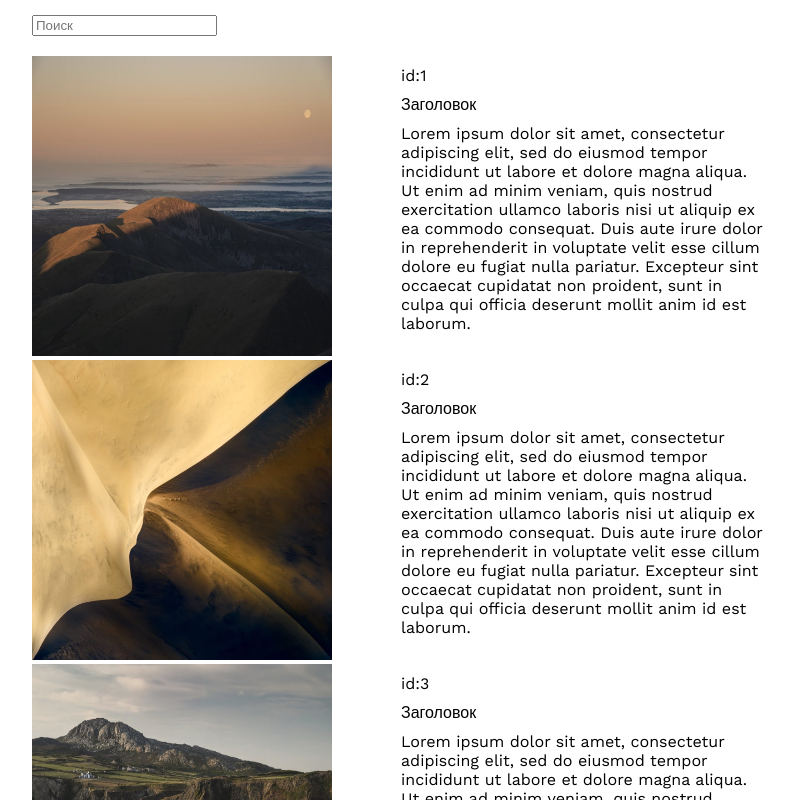
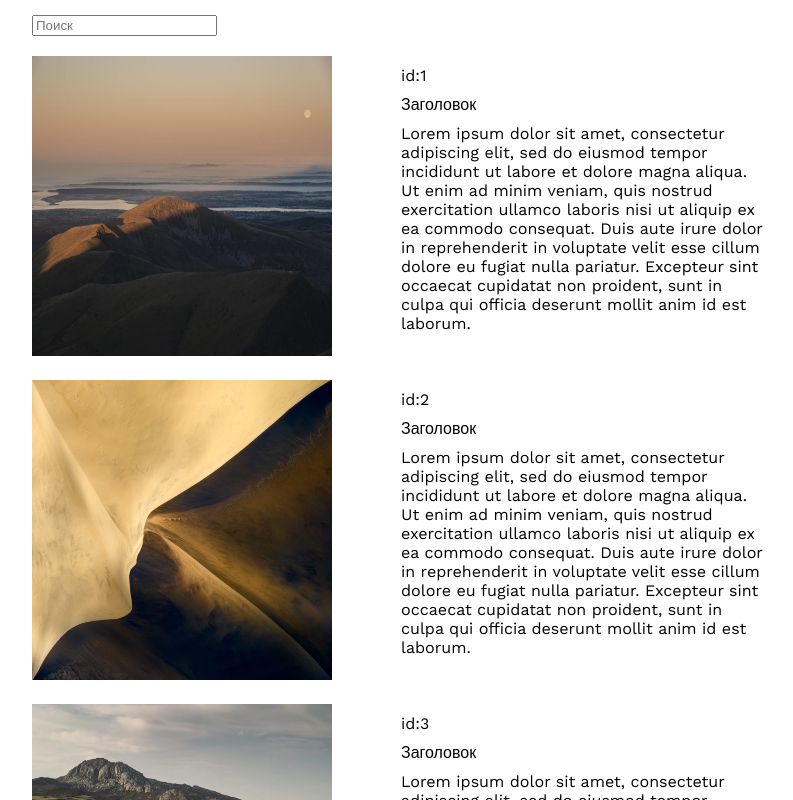
Before and after one commit to T-EVA-01/FinalTask, a Next.js app: page / in a window 1280 px wide. Shown: the top 800 px of the page, without its empty margins (239-1032 px from the left). Built offline with nearby package versions, Linux system fonts and the light colour scheme.

Commit message:
data fetching from getStaticProps

```diff
--- a/lib/api.ts
+++ /dev/null
@@ -1,3 +0,0 @@
-import posts from '../data/_posts/posts.json';
-
-export const getPosts: () => object = () =>  posts;
--- a/src/components/Posts/index.tsx
+++ b/src/components/Posts/index.tsx
@@ -8,6 +8,10 @@ const Posts = styled.div`
     padding: 15px;
 
     input {
+        margin-bottom: 20px;
+    }
+
+    .post {
         margin-bottom: 20px;
     }
 `
@@ -24,7 +28,7 @@ const Index = ({className, data}: PostsProps) => {
             <input type="text" placeholder='Поиск'/>
             {data.map((item, index) => {
                 return(
-                    <Post post={item} key={index}/>
+                    <Post className='post' post={item} key={index}/>
                 )
             })}
         </Posts>
--- a/src/pages/api/hello.ts
+++ /dev/null
@@ -1,13 +0,0 @@
-// Next.js API route support: https://nextjs.org/docs/api-routes/introduction
-import type { NextApiRequest, NextApiResponse } from 'next'
-
-type Data = {
-  name: string
-}
-
-export default function handler(
-  req: NextApiRequest,
-  res: NextApiResponse<Data>
-) {
-  res.status(200).json({ name: 'John Doe' })
-}
--- /dev/null
+++ b/src/pages/api/posts.ts
@@ -0,0 +1,11 @@
+import posts from '../../../data/_posts/posts.json';
+import { NextApiRequest, NextApiResponse } from 'next';
+import { IPost } from '../../../interfaces/interfaces'
+
+
+export default function handler(
+    req: NextApiRequest,
+    res: NextApiResponse<IPost[]>
+) {
+    res.status(200).json(posts)
+}
--- a/src/pages/index.tsx
+++ b/src/pages/index.tsx
@@ -1,8 +1,5 @@
 import Layout from '../components/Layout';
 import Posts from '../components/Posts';
-
-import { getPosts } from '../../lib/api';
-
 import { IndexPageProps } from '../../interfaces/interfaces';
 
 const Home = ({ posts }: IndexPageProps) => {
@@ -15,7 +12,8 @@ const Home = ({ posts }: IndexPageProps) => {
 
 export async function getStaticProps() {
 
-  const posts = getPosts();
+  const res = await fetch('http://localhost:3000/api/posts')
+  const posts = await res.json()
 
   return {
     props: {
```
